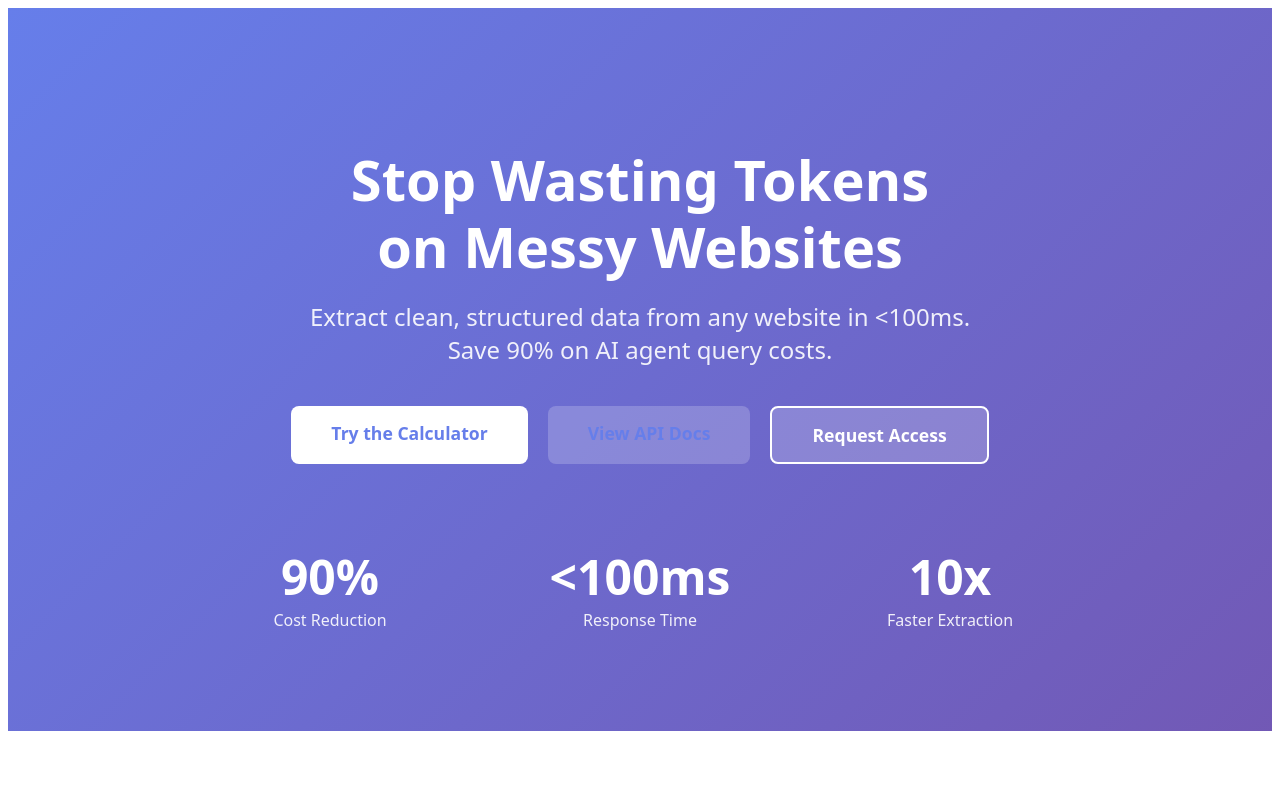
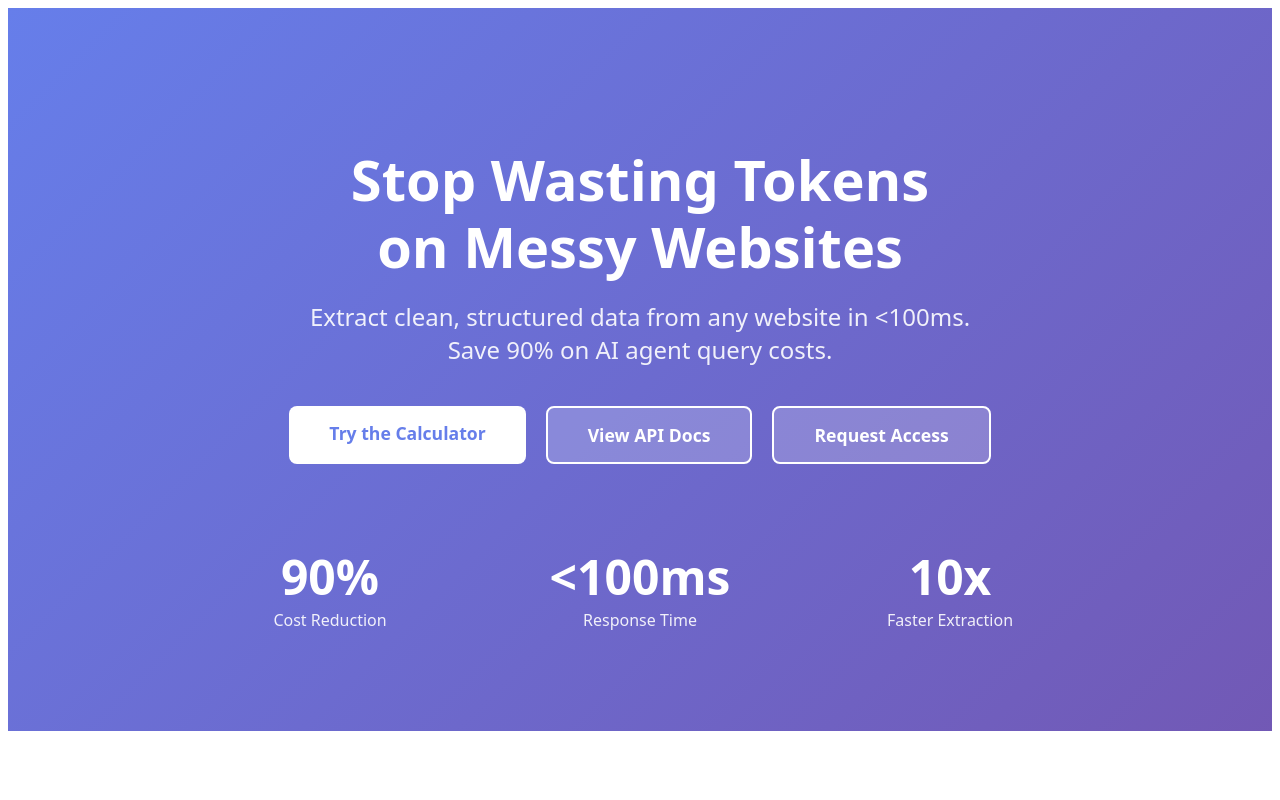
Before and after one commit to prams2104/semantic-gateway, a Next.js app: page / in a window 1280 px wide. Shown: the top 800 px of the page. Built offline with nearby package versions, Linux system fonts and the light colour scheme.

Commit message:
Update page.tsx

```diff
--- a/app/page.tsx
+++ b/app/page.tsx
@@ -48,7 +48,8 @@ export default function HomePage() {
           <a href="/docs" style={{
             padding: '15px 40px',
             background: 'rgba(255,255,255,0.2)',
-            color: '#667eea',
+            color: '#fff',
+            border: '2px solid #fff',
             borderRadius: '8px',
             textDecoration: 'none',
             fontWeight: 'bold',
```
